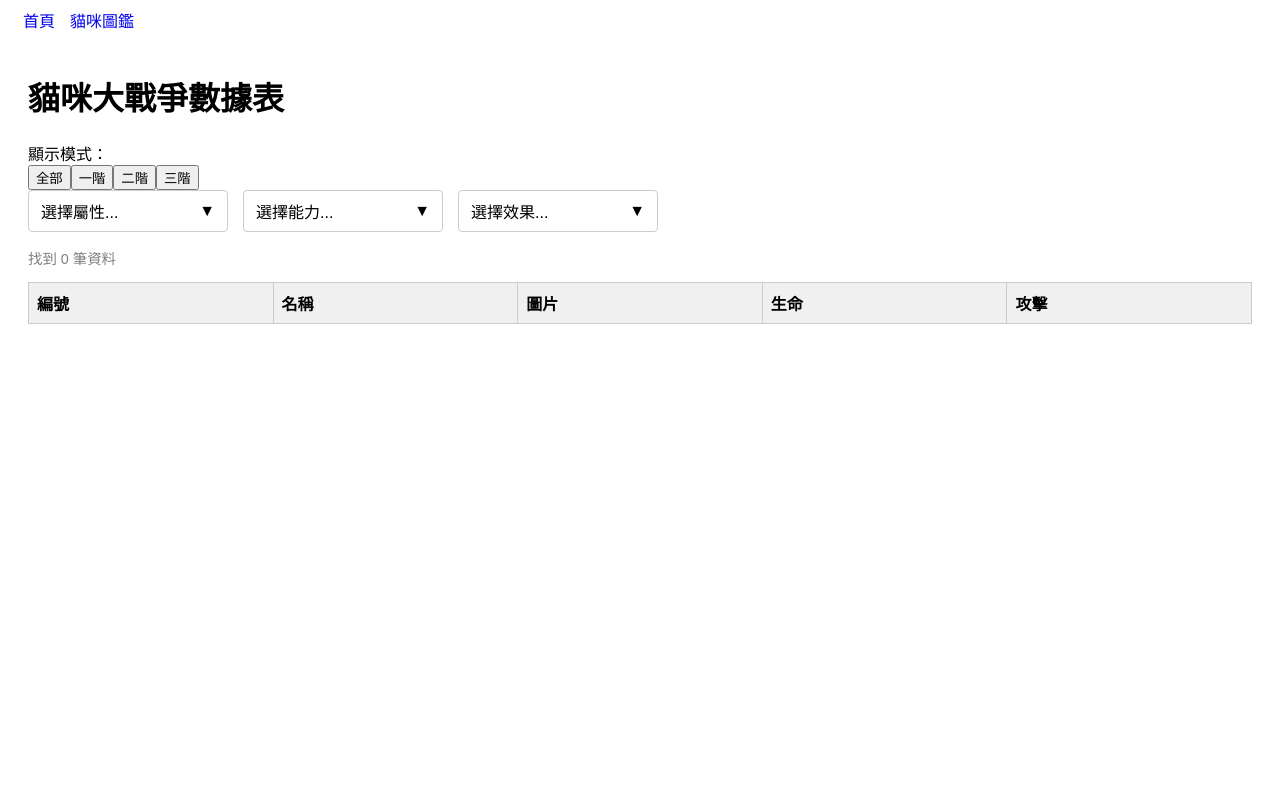
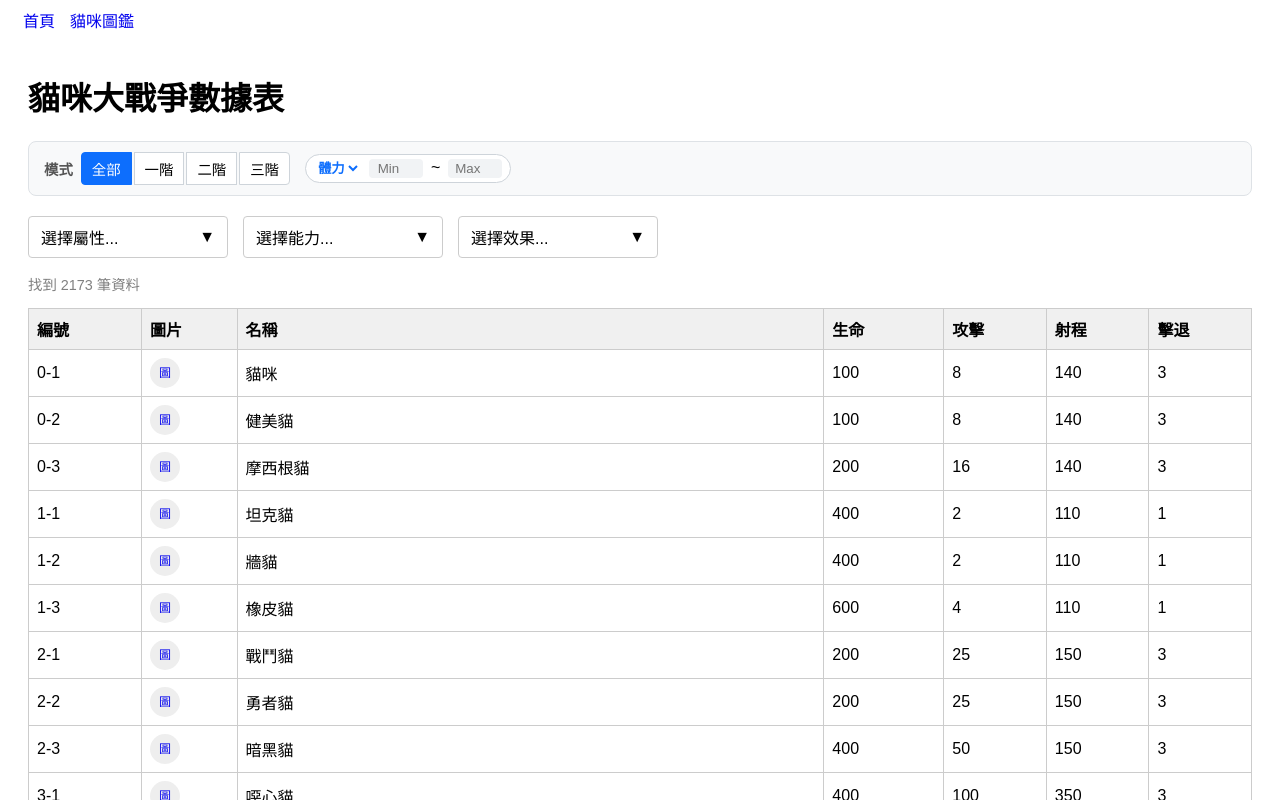
Before and after one commit to ou-joy/web_project, a Vue app: page /cats in a window 1280 px wide. Shown: the top 800 px of the page. Built offline with nearby package versions, Linux system fonts and the light colour scheme.

Commit message:
fix:表格篩選順序

```diff
--- a/src/components/Cats.vue
+++ b/src/components/Cats.vue
@@ -2,26 +2,30 @@
   <div class="container">
     <h1>貓咪大戰爭數據表</h1>
 
-    <div class="control-bar">
-        <span class="label-text">顯示模式：</span>
-        <div class="button-group">
-            <button
-                @click="formMode = 'all'"
-                :class="{ active: formMode === 'all' }"
-            >全部</button>
-            <button
-                @click="formMode = '1'"
-                :class="{ active: formMode === '1' }"
-            >一階</button>
-            <button
-                @click="formMode = '2'"
-                :class="{ active: formMode === '2' }"
-            >二階</button>
-            <button
-                @click="formMode = '3'"
-                :class="{ active: formMode === '3' }"
-            >三階</button>
+    <div class="toolbar">
+        <div class="tool-group">
+            <span class="label">模式</span>
+            <div class="btn-group">
+                <button @click="formMode='all'" :class="{active: formMode==='all'}">全部</button>
+                <button @click="formMode='1'" :class="{active: formMode==='1'}">一階</button>
+                <button @click="formMode='2'" :class="{active: formMode==='2'}">二階</button>
+                <button @click="formMode='3'" :class="{active: formMode==='3'}">三階</button>
+            </div>
         </div>
+
+        <div class="tool-group search-group">
+            <select v-model="searchType" class="search-select">
+                <option value="hp">體力</option>
+                <option value="atk">攻擊</option>
+                <option value="range">射程</option>
+                <option value="kb">KB</option>
+            </select>
+            <input type="number" v-model.number="minVal" placeholder="Min" class="num-input">
+            <span class="divider">~</span>
+            <input type="number" v-model.number="maxVal" placeholder="Max" class="num-input">
+            <button v-if="minVal!=='' || maxVal!==''" @click="clearSearch" class="clear-btn">✕</button>
+        </div>
+
     </div>
 
     <div class="filter-row">
@@ -78,23 +82,27 @@
             <thead>
                 <tr>
                     <th>編號</th>
+                    <th>圖片</th>
                     <th>名稱</th>
-                    <th>圖片</th>
                     <th>生命</th>
                     <th>攻擊</th>
+                    <th>射程</th>
+                    <th>擊退</th>
                 </tr>
             </thead>
             <tbody>
-                <tr v-for="cat in filteredCats" :key="cat.id">
+                <tr v-for="cat in filteredCats" :key="cat.id_form">
                     <td>{{ cat.id_form }}</td>
-                    <td>{{ cat.name }}</td>
                     <td>
                       <router-link :to="'/cat/' + cat.id" class="img-link">
                       <span class="img-placeholder">圖</span>
                       </router-link>
                     </td>
+                    <td>{{ cat.name }}</td>
                     <td>{{ cat.hp }}</td>
                     <td>{{ cat.atk }}</td>
+                    <td>{{ cat.range }}</td>
+                    <td>{{ cat.kb }}</td>
                 </tr>
             </tbody>
         </table>
@@ -109,7 +117,10 @@
 
     const { allCats, isLoading, fetchData } = useCatsData()
 
-    const formMode = ref('highest');// 控制顯示模式
+    const formMode = ref('all');// 控制顯示模式
+    const searchType = ref('hp'); // 預設搜尋體力
+    const minVal = ref('');
+    const maxVal = ref('');
 
     const selectedTraits = ref([]);
     const selectedAbilities = ref([]);
@@ -143,14 +154,31 @@
                                  selectedAbilities.value.some(opt => cat.abilities.includes(opt));
             const matchEffect = selectedEffects.value.length === 0 ||
                                 selectedEffects.value.some(opt => cat.effects.includes(opt));
+            // ★ 修改 2：動態數值篩選邏輯
+        let isValueMatch = true;
 
-            return matchTrait && matchAbility && matchEffect;
+        // 只有當使用者有輸入數字時，才進行比較
+        if (minVal.value !== '' || maxVal.value !== '') {
+            let targetValue = 0;
+
+            // 根據選擇的類型，抓取對應的數值
+            if (searchType.value === 'hp') targetValue = Number(cat.hp);
+            else if (searchType.value === 'atk') targetValue = Number(cat.atk);
+            else if (searchType.value === 'range') targetValue =  Number(cat.range);
+            else if (searchType.value === 'kb') targetValue = Number(cat.kb);
+
+            const matchMin = minVal.value === '' || targetValue >= minVal.value;
+            const matchMax = maxVal.value === '' || targetValue <= maxVal.value;
+
+            isValueMatch = matchMin && matchMax;
+        }
+            return matchTrait && matchAbility && matchEffect ;
         });
 
         // 3. 最後排序：先排 ID，如果 ID 一樣(開了全顯示)再排階級
         return results.slice().sort((a, b) => {
-            const idA = Number(a.id_main);
-            const idB = Number(b.id_main);
+            const idA = Number(a.id);
+            const idB = Number(b.id);
 
             // 第一層：先比「家族編號」(No.1 < No.2)
             if (idA !== idB) {
@@ -159,6 +187,13 @@
             return a.form - b.form; // 1階 -> 2階 -> 3階
         });
     });
+
+    const clearSearch = () => {// 清除函式
+        minVal.value = '';
+        maxVal.value = '';
+    };
+
+
 
     // --- 6. 介面輔助函式---
     const traitButtonText = computed(() => {
@@ -284,4 +319,72 @@ th { background-color: #f0f0f0; }
   background: #eee; text-align: center; line-height: 30px;
   border-radius: 50%; font-size: 12px;
 }
+/* 工具列容器：讓東西排在同一行 */
+.toolbar {
+    display: flex;
+    flex-wrap: wrap; /* 螢幕小自動換行 */
+    gap: 15px;
+    align-items: center;
+    background-color: #f8f9fa;
+    padding: 10px 15px;
+    border-radius: 8px;
+    margin-bottom: 20px;
+    border: 1px solid #dee2e6;
+}
+
+.tool-group {
+    display: flex;
+    align-items: center;
+    gap: 8px;
+}
+
+.label {
+    font-weight: bold; color: #555; font-size: 0.9em;
+}
+
+/* 按鈕群組 */
+.btn-group {
+    display: flex; gap: 2px;
+    }
+.btn-group button {
+    padding: 5px 10px;
+    border: 1px solid #ced4da;
+    background: white;
+    cursor: pointer;
+    font-size: 0.9em;
+}
+.btn-group button:first-child {
+    border-radius: 4px 0 0 4px;
+}
+.btn-group button:last-child {
+    border-radius: 0 4px 4px 0;
+    }
+.btn-group button:hover {
+    background: #e9ecef;
+    }
+.btn-group button.active {
+    background: #0d6efd; color: white; border-color: #0d6efd;
+}
+
+/* 搜尋區 */
+.search-group {
+    background: white;
+    padding: 4px 8px;
+    border: 1px solid #ced4da;
+    border-radius: 20px;
+}
+.search-select {
+    border: none; background: transparent; color: #0d6efd; font-weight: bold; cursor: pointer; outline: none;
+}
+.num-input {
+    width: 50px; border: none; background: #f1f3f5; text-align: center; border-radius: 4px; padding: 2px;
+}
+.clear-btn {
+    background: #dc3545; color: white; border: none; border-radius: 50%; width: 18px; height: 18px; cursor: pointer; font-size: 0.7em; margin-left: 5px;
+}
+
+/* 筆數靠右 */
+.count-info {
+    margin-left: auto; color: #666; font-size: 0.9em;
+}
 </style>
--- a/src/composables/useCatsData.js
+++ b/src/composables/useCatsData.js
@@ -50,10 +50,12 @@ export function useCatsData() {
                     id_form: item.idform,
                     name: item.name_cn || item.name_jp, // 優先顯示中文，沒有就顯示日文
                     hp: item.hp,
-                    atk: item.attack, // JSON 裡的欄位是 attack
+                    atk: item.attack,
+                    range: item.range,
+                    kb: item.kb,
                     traits: traits,
-                    abilities: abilities, // 包含功能和無效
-                    effects: effects, // 包含控場
+                    abilities: abilities,
+                    effects: effects,
                     // 為了表格顯示方便，合併所有能力文字
                     all_abilities: [...effects, ...abilities]
                 };
```
